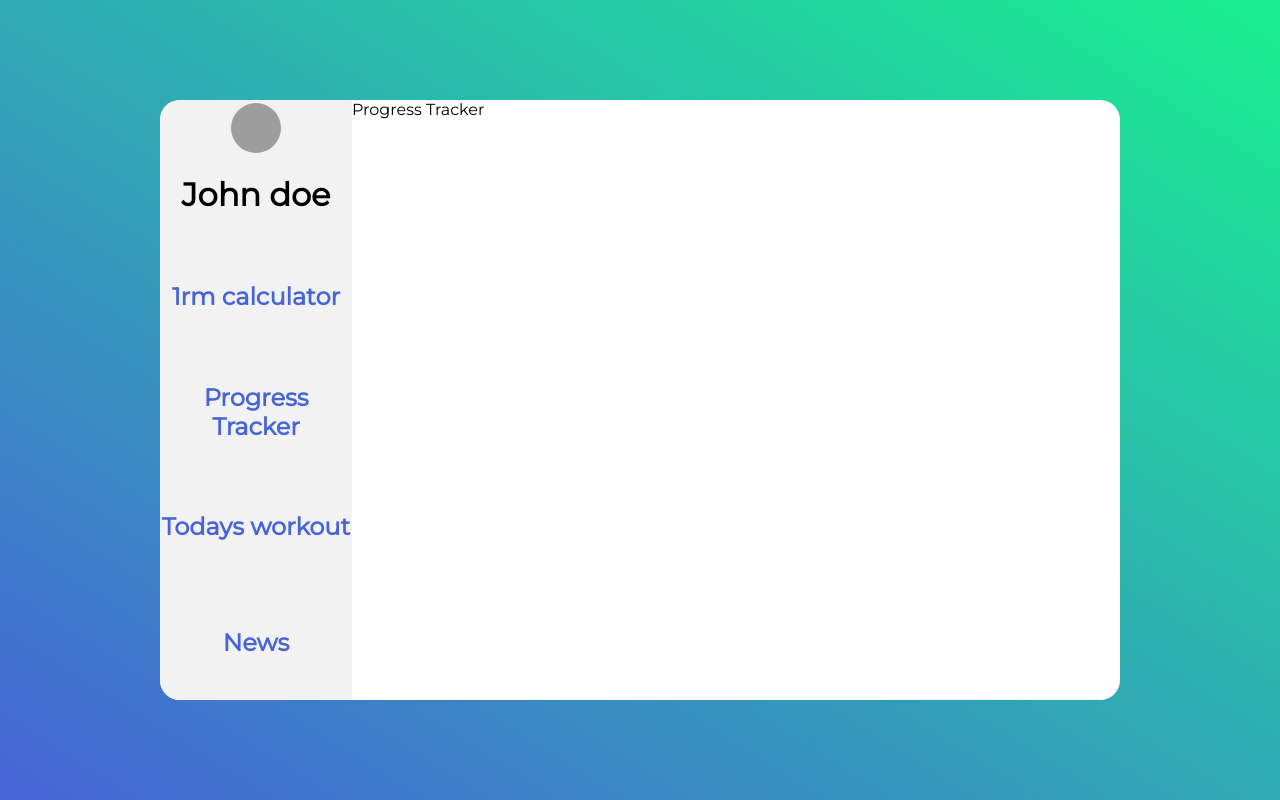
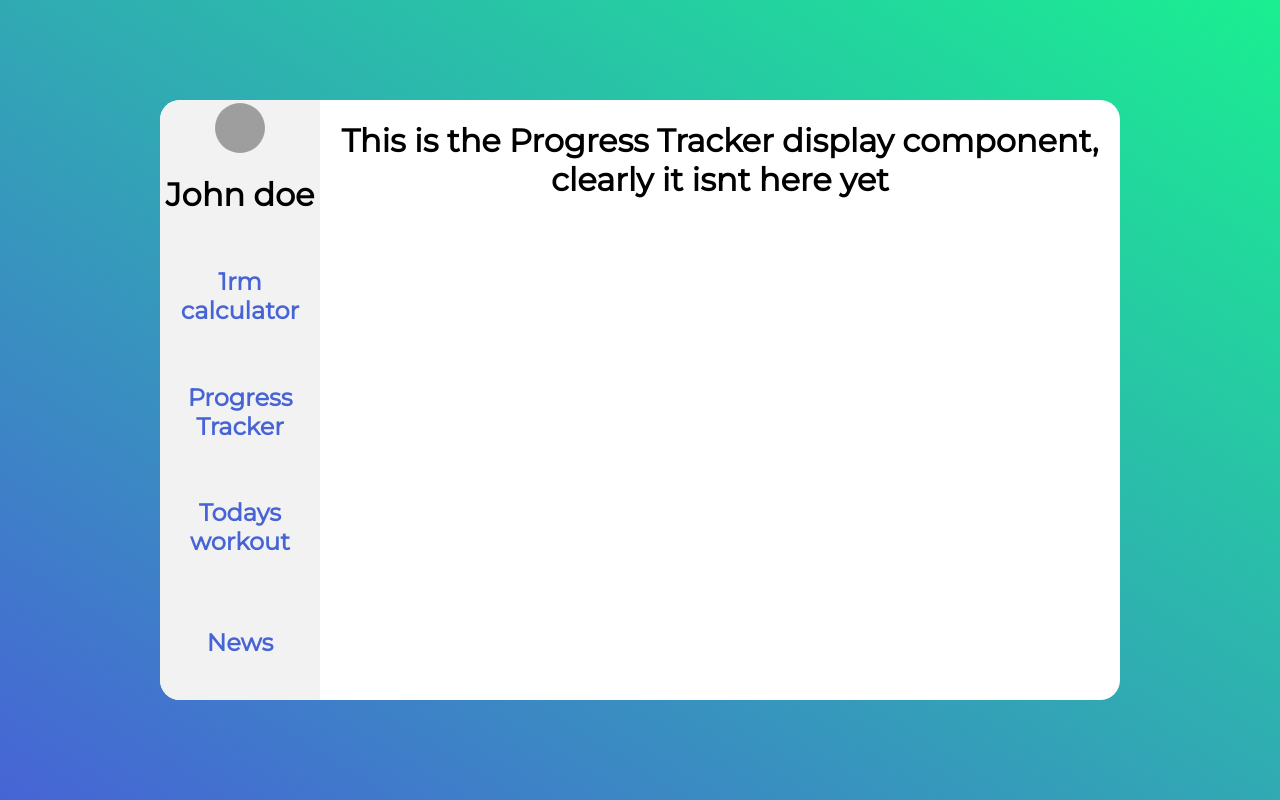
Before and after one commit to Sir-Martin-Esq-III/gym-app, a React (Create React App) app: page / in a window 1280 px wide. Both pictures are taken after a click on the item "Progress Tracker". Built offline with nearby package versions, Linux system fonts and the light colour scheme; grey boxes are pictures that could not be loaded.

Commit message:
Added the boilerplate compnents for the tabs on the sidebar

```diff
--- /dev/null
+++ b/src/common/content/ORM/news.js
@@ -0,0 +1,8 @@
+import React from 'react'
+
+export default function News(props){
+
+    return(
+        <h1>This is the News display component, clearly it isnt here yet</h1>
+    )
+}
--- /dev/null
+++ b/src/common/content/ORM/progressTracker.js
@@ -0,0 +1,8 @@
+import React from 'react'
+
+export default function ProgressTracker(props){
+
+    return(
+        <h1>This is the Progress Tracker display component, clearly it isnt here yet</h1>
+    )
+}
--- /dev/null
+++ b/src/common/content/ORM/welcome.js
@@ -0,0 +1,8 @@
+import React from 'react'
+
+export default function Welcome(props){
+
+    return(
+        <h1>Welcome to this app</h1>
+    )
+}
--- /dev/null
+++ b/src/common/content/ORM/workout.js
@@ -0,0 +1,8 @@
+import React from 'react'
+
+export default function Workout(props){
+
+    return(
+        <h1>This is the workout display component, clearly it isnt here yet</h1>
+    )
+}
--- a/src/common/contentDisplay.js
+++ b/src/common/contentDisplay.js
@@ -1,11 +1,17 @@
 import React from 'react'
 import OneRepMaxCalc from './content/ORM/oneRepMaxCalc'
+import Workout from './content/ORM/workout'
+import ProgressTracker from './content/ORM/progressTracker';
+import News from './content/ORM/news';
+import Welcome from './content/ORM/welcome';
 
 
 
 export default function ContentDisplay(props){
 
     const currentTab=props.tab;
+
+    {/*Remove the content container from this and put it in the parent container */}
 
     switch (currentTab){
         case "1rm calculator":
@@ -14,8 +20,26 @@ export default function ContentDisplay(props){
                     <OneRepMaxCalc/>
                 </div>
             )
+        case "Todays workout":
+            return (
+                <div className="content-container">
+                    <Workout/>
+                </div>
+            )
+        case "Progress Tracker":
+            return (
+                <div className="content-container">
+                    <ProgressTracker/>
+                </div>
+            )
+        case "News":
+            return (
+                <div className="content-container">
+                    <News/>
+                </div>
+            )
         default:
-            return(currentTab)
+            return(<Welcome/>)
     }
 
 }
```
